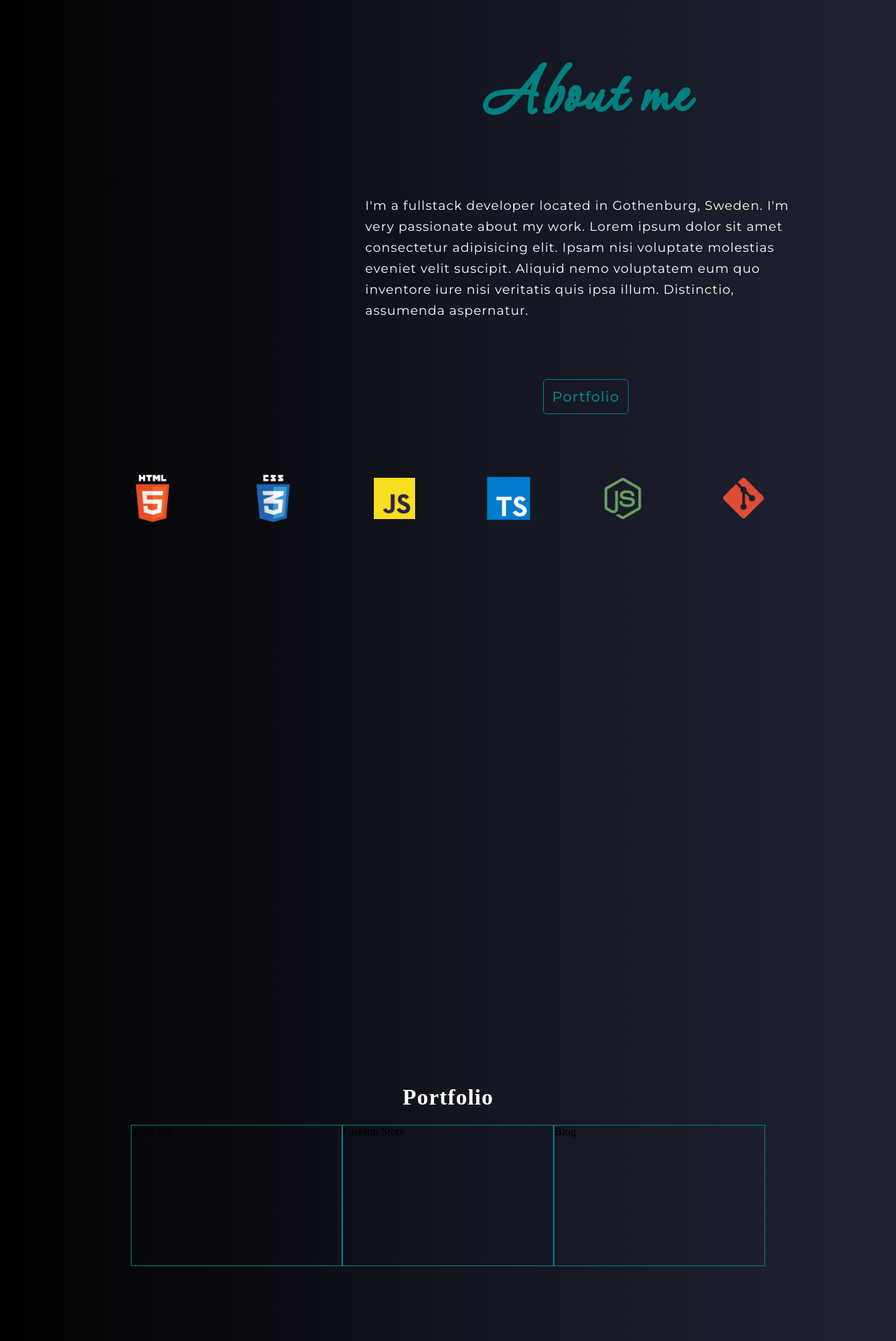
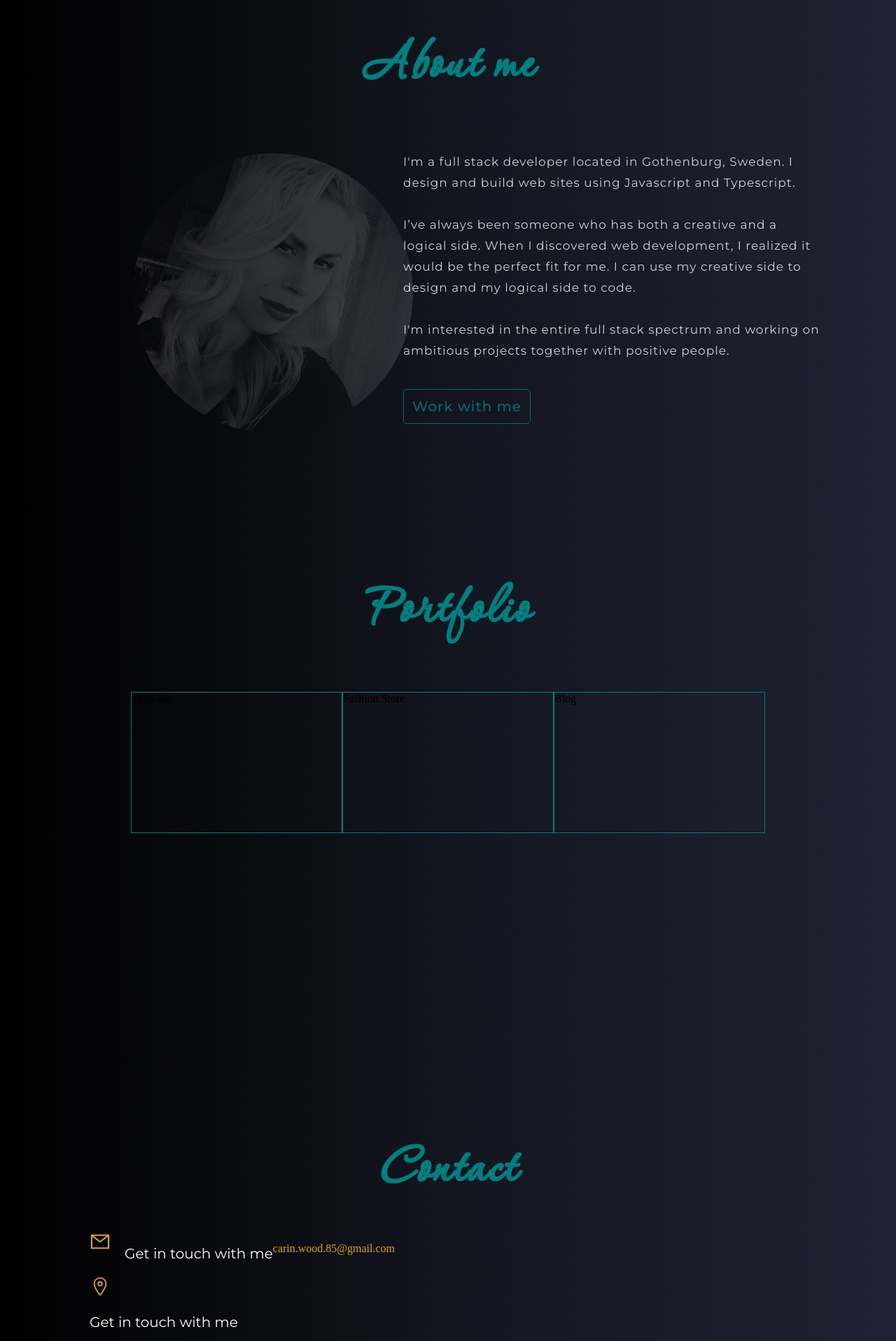
Before and after one commit to CarinWood/Portfolio, a React (Create React App) app: page / in a window 1280 px wide. Shown: the part 880-2797 px from the top of the page at 70% size. Built offline with nearby package versions, Linux system fonts and the light colour scheme.

Commit message:
update shaking button

```diff
--- a/src/components/contactInfo/Info.jsx
+++ b/src/components/contactInfo/Info.jsx
@@ -1,12 +1,21 @@
 import React from 'react'
 import { AiOutlineMail } from "react-icons/ai";
+import { IoLocationOutline } from "react-icons/io5";
+import './info.css'
 
 const Info = () => {
   return (
     <section className='info-section'>
-        <div className='email-me'>
-        <p>Email me</p>
-        <AiOutlineMail className='email-icon'/>
+        <div className='email-div'>
+          <AiOutlineMail className='email-icon'/>
+          <p className='email'> Get in touch with me</p>
+          <p>carin.wood.85@gmail.com</p>
+        </div>
+
+        <div className='localtion-div'>
+          <IoLocationOutline className='location-icon'/>
+          <p className='email'> Get in touch with me</p>
+          <p>carin.wood.85@gmail.com</p>
         </div>
     </section>
   )
--- a/src/components/contactInfo/info.css
+++ b/src/components/contactInfo/info.css
@@ -1,15 +1,32 @@
 .info-section {
     color: goldenrod;
+    position: absolute;
+    left: 10%;
+    top: 15%;
 }
 
 
-.email-me {
+.email-div, .location-div {
     display: flex;
     justify-content: center;
-    align-items: center;
-    color: goldenrod;
+    align-items: flex-start;
+}
+
+.email {
+    font-size: 18px;
+    color: white;
+    font-size: 20px;
+    font-family: "Montserrat";
 }
 
 .email-icon {
     color: goldenrod;
+    font-size: 30px;
+    margin-right: 20px;
 }
+
+.location-icon {
+    color: goldenrod;
+    font-size: 30px;
+    margin-right: 20px;
+}
--- a/src/components/navbar/navbar.css
+++ b/src/components/navbar/navbar.css
@@ -47,7 +47,7 @@ nav {
 
 
 .active {
-    background-color: rgba(0, 0, 0, 0.5);
+    background-color: rgba(0, 0, 0, 0.4);
     transition: 1s ease-in-out;
     z-index: 100;
 }
--- a/src/pages/about/About.jsx
+++ b/src/pages/about/About.jsx
@@ -1,45 +1,53 @@
 import "./about.css";
-import { Link } from 'react-scroll'
 import css from '../../assets/img/css3.png'
-import figma from '../../assets/img/figma.png'
 import git from '../../assets/img/git.png'
 import html from '../../assets/img/html5.png'
 import js from '../../assets/img/js.png'
 import node from '../../assets/img/nodejs.png'
 import ts from '../../assets/img/typescript_original_logo_icon_146317.png'
+import profilepic from '../../assets/img/profilbild.jpg'
+import { Link } from 'react-scroll'
 
 
 const About = () => {
   return (
     <div id="about" className="about-wrapper">
+          <h1 className="about-headline">About me</h1>
 
       <div className="about-container">
-       <section className="image-container">Image</section>
-        <div className="main-content">
-        <h1 className="about-headline">About me</h1>
 
+
+            <img className="profile-image" src={profilepic} alt="" />
             <p className="about-text">
-              I'm a fullstack developer located in Gothenburg, Sweden. I'm very
-              passionate about my work. Lorem ipsum dolor sit amet consectetur
-              adipisicing elit. Ipsam nisi voluptate molestias eveniet velit
-              suscipit. Aliquid nemo voluptatem eum quo inventore iure nisi
-              veritatis quis ipsa illum. Distinctio, assumenda aspernatur.
-            </p>
-
-            <Link to="portfolio"
+              I'm a full stack developer located in Gothenburg, Sweden.
+              I design and build web sites using Javascript and Typescript.
+              <br/>
+              <br/>
+              I’ve always been someone who has both a creative and a logical side.
+              When I discovered web development, I realized it would be the perfect fit for me.
+              I can use my creative side to design and my logical side to code.
+              <br/>
+              <br/>
+              I'm interested in the entire full stack spectrum and working on ambitious projects together with positive people.
+              <br/>
+              <br/>
+              <Link to="contact"
                 spy={true}
                 smooth="true"
                 offset={0}
                 duration={500}
-            >
-               <button  className="portfolio-button">Portfolio</button>
-             </Link>
+                className='list-item shakeme'
+                ><button className="work-together shakeme">Work with me</button>
+                </Link>
+            </p>
 
 
-        </div>
+
+
+
       </div>
 
-      <div className='about-footer'>
+       {/* <div className='about-footer'>
             <img className="brand" src={html} alt="" />
             <img className="brand" src={css} alt="" />
             <img className="brand" src={js} alt="" />
@@ -47,7 +55,7 @@ const About = () => {
             <img className="brand" src={node} alt="" />
             <img className="brand" src={git} alt="" />
 
-      </div>
+      </div>  */}
 
     </div>
   );
--- a/src/pages/about/about.css
+++ b/src/pages/about/about.css
@@ -1,9 +1,9 @@
 .about-wrapper {
     width: 100%;
-    height: 110vh;
+    height: 100vh;
     display: flex;
     flex-direction: column;
-    justify-content: flex-start;
+    justify-content: center;
     align-items: center;
     background:linear-gradient(to right, black,  #13151f,  var(--secondary-color));
     position: relative;
@@ -11,52 +11,49 @@
 
 
 .about-container {
-    width: 80%;
+    width: 100%;
     display: flex;
     justify-content: space-around;
-    align-items: center;
+    align-items: flex-start;
     margin-top: 0px;
-
 }
 
 .profile-image {
-    width: 300px;
-    height: 300px;
+    width: 400px;
+    height: 400px;
     border-radius: 50%;
-
-}
-
-.image-container {
-    width: 50%;
-}
-
-.main-content {
-    width: 80%;
-    display: flex;
-    flex-direction: column;
-    align-items: center;
-    justify-content: flex-start;
+    margin-right: 500px;
+    filter: grayscale(100%);
+    opacity: 0.2;
 }
 
 .about-headline {
     color: var(--primary-color);
     font-family: 'corinthia';
-    font-size: 110px;
+    font-size: 90px;
     letter-spacing: 3px;
-    padding-top: 80px;
+    padding-top: 20px;
+    margin-top: 0px;
+    margin-bottom: 70px;
 }
 
 .about-text {
     font-family: 'montserrat';
-    width: 100%;
+    width: 600px;
     color: var(--text-color);
-    font-size: 18px;
+    font-size: 17px;
     letter-spacing: 1px;
     line-height: 30px;
     margin-top: 0px;
+    margin-left: 0px;
+    margin-right: 200px;
+    opacity: 0.8;
+    position: absolute;
+    left: 45%;
+    top: 37%;
 }
 
-.portfolio-button {
+.work-together {
     border: 1px solid var(--primary-color);
     border-radius: 5px;
     cursor:pointer;
@@ -67,11 +64,33 @@
     font-weight: 500;
     letter-spacing: 1px;
     padding: 12px;
-    margin-top: 65px;
+    margin-top: 10px;
+
 }
 
-.project-button:active {
-    transform: translateY(3px);
+.shakeme {
+    animation: shake 1.3s ease-in ;
+}
+
+
+
+@keyframes shake {
+    0% {
+        transform: translate(0);
+    }
+    20%, 40%, 60%, 80% {
+        transform: translate(0.8em);
+
+    }
+
+    10%, 30%, 50% {
+        transform: translate(-.2em);
+    }
+
+    70%, 100% {
+        transform: translate(0);
+    }
+
 }
 
 .lists {
@@ -112,13 +131,15 @@
 }
 
 .brand {
-    width: 83px;
+    width: 60px;
     margin-right: 45px;
     margin-left: 45px;
+
 }
 
 .ts-brand {
-    width: 63px;
+    width: 43px;
     margin-right: 45px;
     margin-left: 45px;
+
 }
--- a/src/pages/contact/contact.css
+++ b/src/pages/contact/contact.css
@@ -8,13 +8,13 @@
     flex-direction: column;
     justify-content: flex-start;
     align-items: center;
-    border: 2px solid pink;
+    position: relative;
 }
 
 .contact-headline {
     color: var(--primary-color);
-    font-size: 110px;
     font-family: 'corinthia';
+    font-size: 90px;
     letter-spacing: 3px;
-    padding-top: 80px;
+    padding-top: 40px;
 }
--- a/src/pages/portfolio/portfolio.css
+++ b/src/pages/portfolio/portfolio.css
@@ -1,21 +1,21 @@
 .projects-container {
     width: 100%;
-    height: 200vh;
+    height: 100vh;
     background:linear-gradient(to right, black,  #13151f,  var(--secondary-color));
     margin-bottom: 0px;
     padding-bottom: 0px;
     display: flex;
     flex-direction: column;
-    justify-content: center;
+    justify-content: flex-start;
     align-items: center;
 }
 
 .portfolio-headline {
-    color: white;
-    padding-top: 100px;
-    margin-top: 0px;
-    padding-top: 160px;
-    letter-spacing: 1px;
+    color: var(--primary-color);
+    font-family: 'corinthia';
+    font-size: 90px;
+    letter-spacing: 3px;
+    padding-top: 40px;
 }
 
 .first-row {
```
